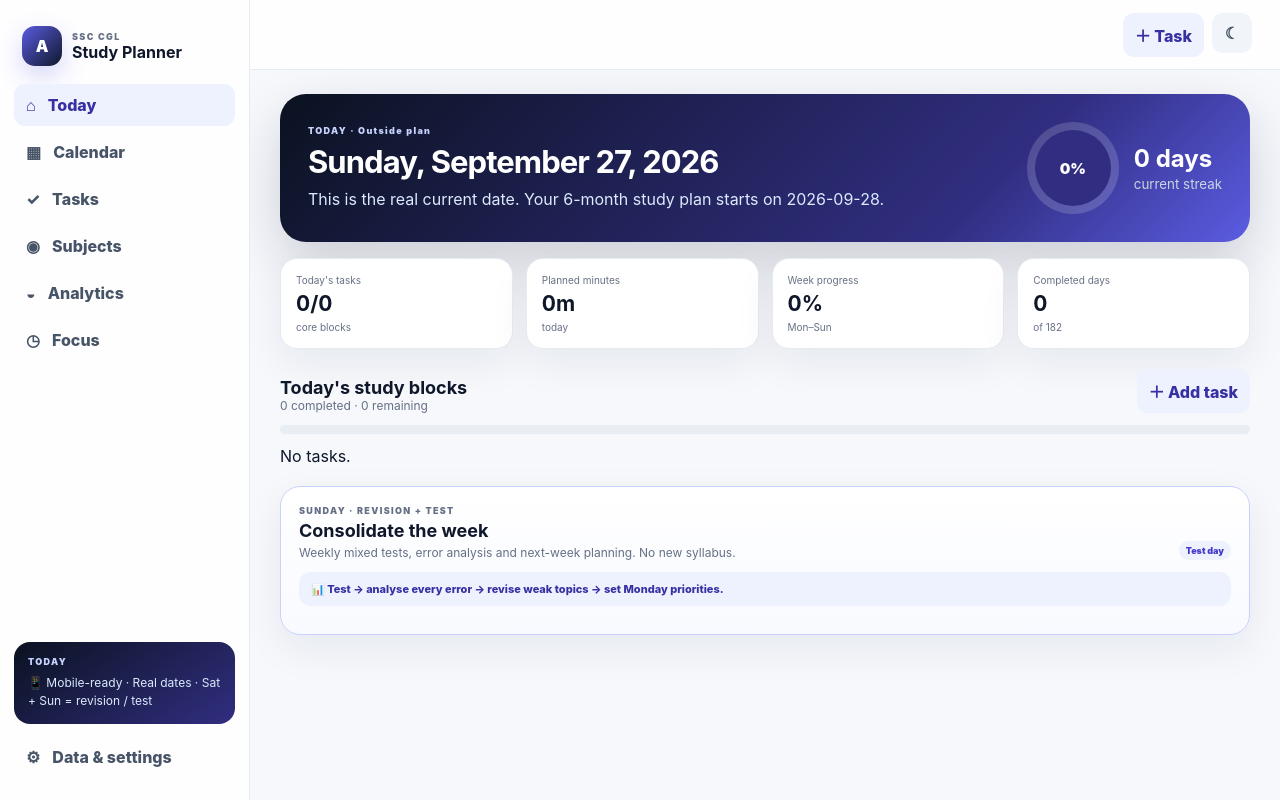
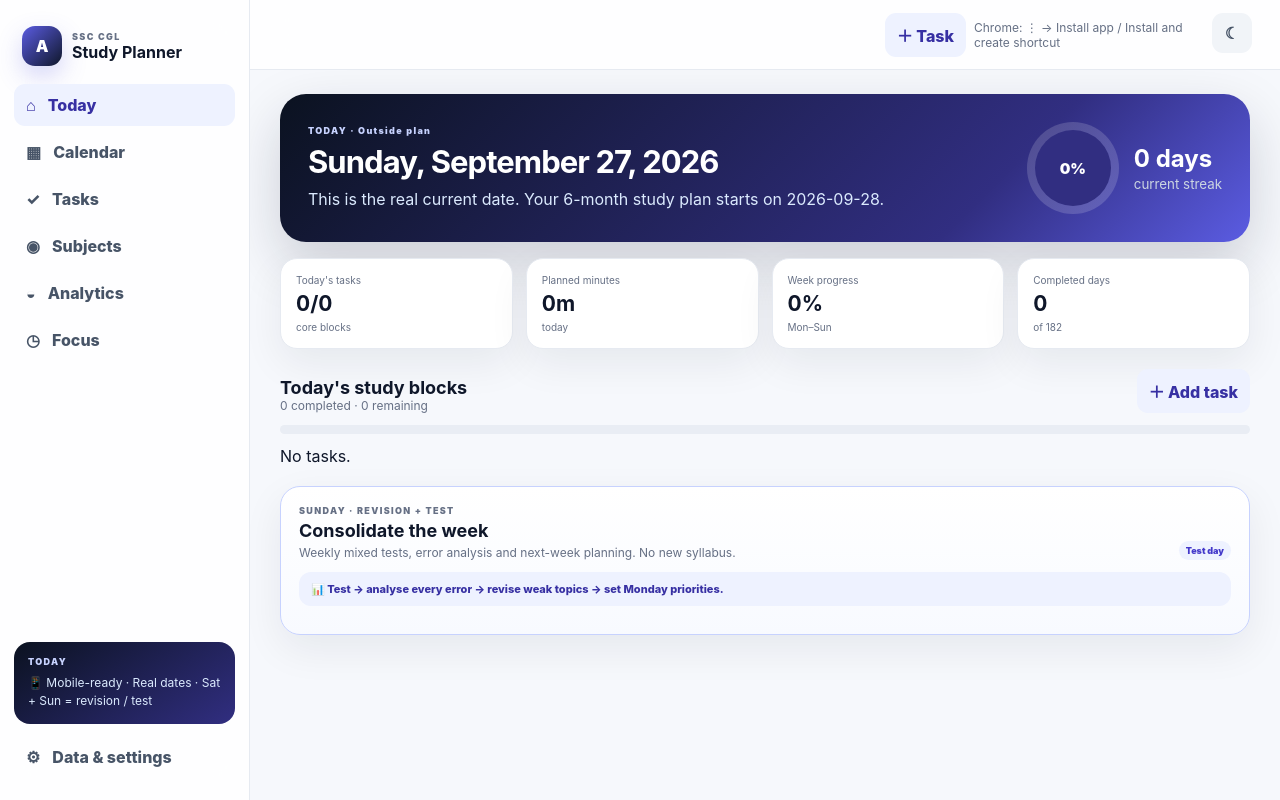
Before and after one commit to ajaypaw/ssc_schedual, a plain HTML site: page index.html in a window 1280 px wide. Drawn offline with Linux system fonts and the light colour scheme.

Commit message:
Add files via upload

```diff
--- a/index.html
+++ b/index.html
@@ -170,7 +170,7 @@ img,svg,video,canvas{max-width:100%}
       <div class="mobile-brand"><div class="logo">A</div><strong>SSC CGL Planner</strong></div>
       <div class="header-actions">
         <button id="quickAdd" class="soft-btn">＋ Task</button>
-        <button id="installBtn" class="soft-btn hidden">Install</button>
+        <button id="installBtn" class="soft-btn hidden">Install</button><span id="installHelp" class="muted" style="display:none;align-self:center;max-width:230px">Chrome: ⋮ → Install app / Install and create shortcut</span>
         <button id="themeBtn" class="icon-btn" title="Theme">☾</button>
       </div>
     </header>
@@ -502,6 +502,7 @@ const topicOptions=[...D.mathTopics.map(x=>x.name),"Trains","Boats & Streams","R
 
 let deferred;window.addEventListener("beforeinstallprompt",e=>{e.preventDefault();deferred=e;document.getElementById("installBtn").classList.remove("hidden")});document.getElementById("installBtn").onclick=async()=>{if(deferred){deferred.prompt();await deferred.userChoice;deferred=null;document.getElementById("installBtn").classList.add("hidden")}};
 if("serviceWorker" in navigator)window.addEventListener("load",()=>navigator.serviceWorker.register("sw.js").catch(()=>{}));
+setTimeout(()=>{const h=document.getElementById("installHelp"); if(h && !deferred && !window.matchMedia("(display-mode: standalone)").matches) h.style.display="inline-block";},2500);
 renderAll();
 
 </script>
--- a/sw.js
+++ b/sw.js
@@ -1,4 +1,4 @@
-const CACHE_NAME = 'ssc-cgl-planner-v2';
+const CACHE_NAME = 'ssc-cgl-planner-v3';
 const APP_SHELL = [
   './',
   './index.html',
```
Also changed, not shown: icon-192.png (added), manifest.json, 1 other file.
